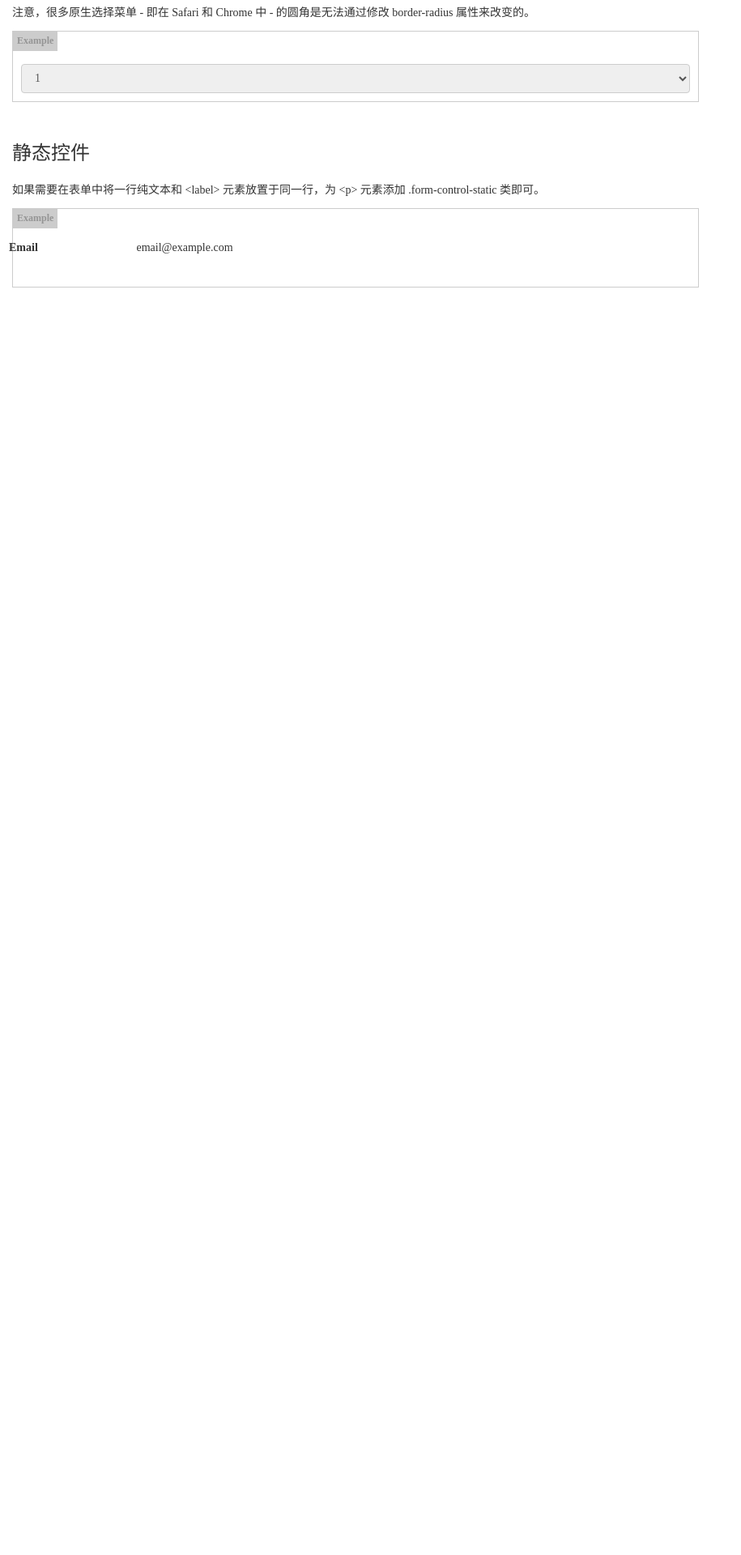
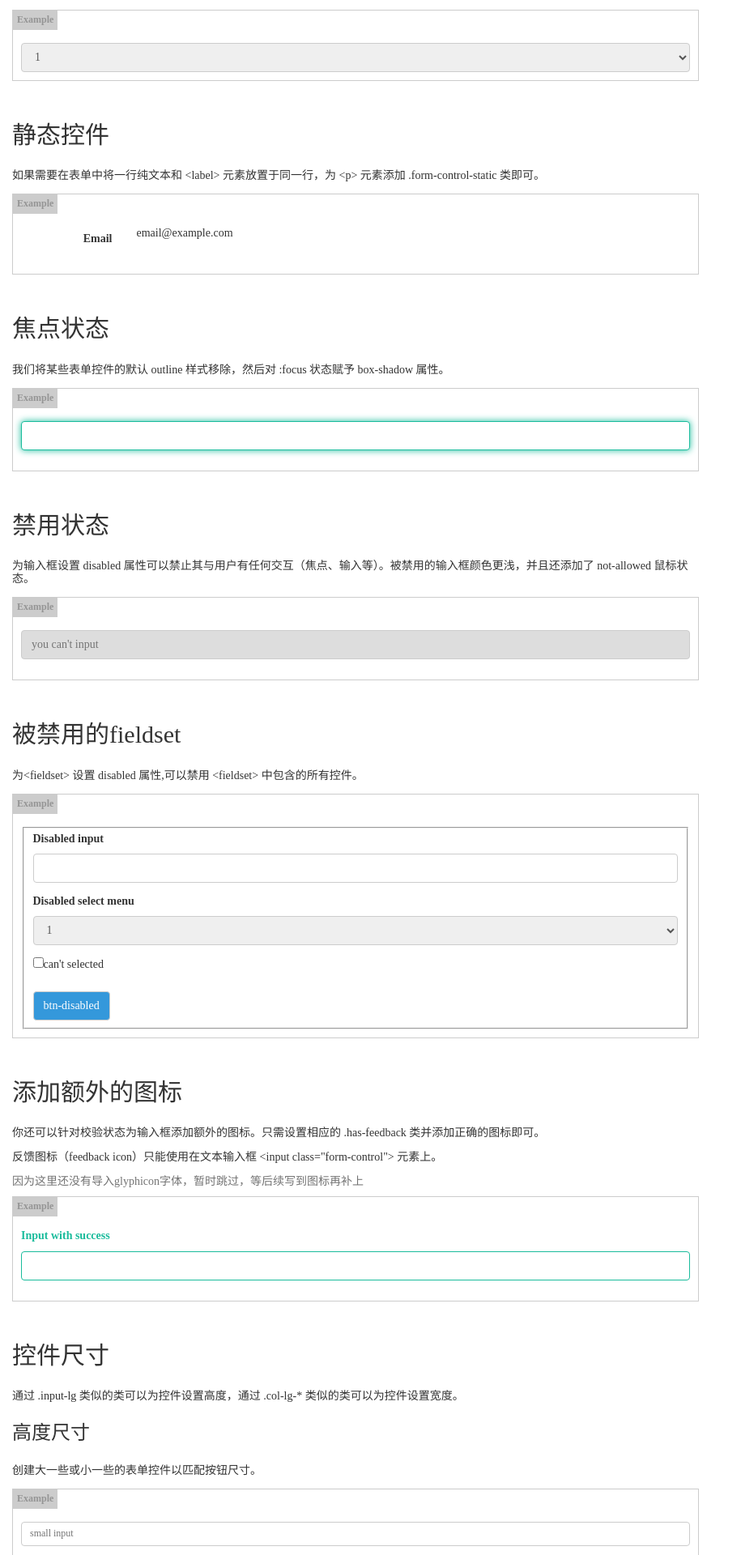
Before and after one commit to muyyi/learnhtml, a PHP site: page /forms.html in a window 1280 px wide. Shown: the part 2520-4440 px from the top of the page at 81% size, without its empty margins (0-915 px from the left). Before the commit the page ends 2875 px from the top, so only its background shows below. Run offline with PHP 8.4, Linux system fonts and the light colour scheme; some libraries are stand-ins or nearby versions.

Commit message:
finish forms

```diff
--- a/bootstrap/bs.css
+++ b/bootstrap/bs.css
@@ -15,6 +15,17 @@ body{
 
 
 /*bootstrap*/
+/*grid*/
+.col-xs-1,.col-xs-2,.col-xs-3,.col-xs-4,.col-xs-5,.col-xs-6,.col-xs-7,.col-xs-8,.col-xs-9,.col-xs-10,.col-xs-11,.col-xs-12,
+.col-sm-1,.col-sm-2,.col-sm-3,.col-sm-4,.col-sm-5,.col-sm-6,.col-sm-7,.col-sm-8,.col-sm-9,.col-sm-10,.col-sm-11,.col-sm-12,
+.col-md-1,.col-md-2,.col-md-3,.col-md-4,.col-md-5,.col-md-6,.col-md-7,.col-md-8,.col-md-9,.col-md-10,.col-md-11,.col-md-12,
+.col-lg-1,.col-lg-2,.col-lg-3,.col-lg-4,.col-lg-5,.col-lg-6,.col-lg-7,.col-lg-8,.col-lg-9,.col-lg-10,.col-lg-11,.col-lg-12
+{
+	position: relative;
+	padding-left: 15px;
+	padding-right: 15px;
+}
+
 
 .container{
 	padding-left: 15px;
@@ -39,14 +50,6 @@ body{
 	clear:both;
 }
 
-div[class^="col-"]{
-	/*如果浮动非替换元素，则要指定一个明确的宽度；否则，它们会尽可能地窄。
-	不应该将float写在这里，会导致小屏幕下响应式失效的问题*/
-	/*float: left;*/
-	position: relative;
-	padding-left: 15px;
-	padding-right: 15px;
-}
 
 /*type*/
 h1,
@@ -153,25 +156,6 @@ textarea.form-control{
 	cursor:pointer;
 }
 
-.btn{
-	display: inline-block;
-	padding: 6px 12px;
-	height: 36px;
-	border: 1px solid #ccc;
-	font-size: 14px;
-	line-height: 20px;
-	border-radius: 4px;
-	text-align: center;
-	cursor: pointer;
-}
-
-.btn-default{
-	background: #fff;
-}
-
-.btn-default:hover{
-	background-color: #e6e6e6;
-}
 
 .input-group div[class^="input-group-"]{
 	display: inline-block;
@@ -187,14 +171,6 @@ textarea.form-control{
 	background: #eee;
 }
 
-.btn-primary{
-	background: #3498DB;
-	color:white;
-}
-
-.btn-primary:hover{
-	background: #2980B9;
-}
 
 .form-horizontal .form-group{
 	margin-left: -15px;
@@ -203,17 +179,25 @@ textarea.form-control{
 	overflow: auto;
 }
 
-.horizontal label{
+.form-horizontal label{
 	text-align: right;
-	line-height: 36px;
+	font-size: 14px;
+	/*7=6+1*/
+	padding-top: 7px;
 }
 
+input.disabled,
+select.disabled,
+button.disabled,
+.disabled input,
+.disabled select,
+.disabled button,
 .checkbox.disabled label{
 	cursor: not-allowed;
 }
 
-.disabled input{
-	cursor: not-allowed;
+input.disabled{
+	background: #ddd;
 }
 
 .checkbox-inline,
@@ -226,6 +210,62 @@ textarea.form-control{
 .form-control-static{
 	display: inline-block;
 	margin-top:0px;
+}
+
+.focusedInput{
+	border: 1px solid #1ABC9C;
+	box-shadow:0 0 8px #1ABC9C;
+}
+
+.help-block{
+	display: block;
+	margin-top: 5px;
+	margin-bottom: 10px;
+	color: #737373;
+}
+
+.has-success{
+	color: #1ABC9C;
+}
+
+.has-success input{
+	border: 1px solid #1ABC9C;
+}
+
+.form-control-feedback{
+	position: absolute;
+}
+
+.input-sm,
+.form-group-sm input,
+.form-group-sm select,
+.form-group-sm button
+{
+	height: 30px;
+	font-size: 12px;
+	line-height: 1.5;
+	padding: 5px 10px;
+}
+
+.input-lg,
+.form-group-lg input,
+.form-group-lg select,
+.form-group-lg button{
+	height: 46px;
+	font-size: 18px;
+	line-height: 1.33;
+	padding: 10px 16px;
+}
+
+.form-group-sm label{
+	font-size: 12px;
+	padding-top: 6px;
+}
+
+.form-group-lg label{
+	font-size: 18px;
+	/*11= 10(padding-top)+1(border-top)*/
+	padding-top: 11px;
 }
 
 /*media*/
@@ -283,6 +323,35 @@ div[class^="col-xs"]{
 	width: 100%;
 }
 
+/*button*/
+.btn{
+	display: inline-block;
+	height: 36px;
+	font-size: 14px;
+	line-height: 20px;
+	padding: 6px 12px;
+	border: 1px solid #ccc;
+	border-radius: 4px;
+	text-align: center;
+	cursor: pointer;
+}
+
+.btn-default{
+	background: #fff;
+}
+
+.btn-default:hover{
+	background-color: #e6e6e6;
+}
+
+.btn-primary{
+	background: #3498DB;
+	color:white;
+}
+
+.btn-primary:hover{
+	background: #2980B9;
+}
 
 /*sm*/
 @media(min-width: 768px){
@@ -290,55 +359,63 @@ div[class^="col-xs"]{
 		width: 750px;
 	}
 
-	div[class^="col-"]{
+	.col-sm-1{
 		float: left;
-	}
-
-	.col-sm-1{
 		width: 8.33%;
 	}
 
 	.col-sm-2{
+		float: left;
 		width: 16.66%;
 	}
 
 	.col-sm-3{
+		float: left;
 		width: 25%;
 	}
 
 	.col-sm-4{
+		float: left;
 		width: 33.33%;
 	}
 
 	.col-sm-5{
+		float: left;
 		width: 41.66%;
 	}
 
 	.col-sm-6{
+		float: left;
 		width: 50%;
 	}
 
 	.col-sm-7{
+		float: left;
 		width: 58.33%;
 	}
 
 	.col-sm-8{
+		float: left;
 		width: 66.66%;
 	}
 
 	.col-sm-9{
+		float: left;
 		width: 75%;
 	}
 
 	.col-sm-10{
+		float: left;
 		width: 83.33%;
 	}
 
 	.col-sm-11{
+		float: left;
 		width: 91.66%;
 	}
 
 	.col-sm-12{
+		float: left;
 		width: 100%;
 	}
 }
@@ -500,55 +577,63 @@ div[class^="col-xs"]{
 		width: 1170px;
 	}
 
-	div[class^="col-"]{
+	.col-lg-1{
 		float: left;
-	}
-
-	.col-lg-1{
 		width: 8.33%;
 	}
 
 	.col-lg-2{
+		float: left;
 		width: 16.66%;
 	}
 
 	.col-lg-3{
+		float: left;
 		width: 25%;
 	}
 
 	.col-lg-4{
+		float: left;
 		width: 33.33%;
 	}
 
 	.col-lg-5{
+		float: left;
 		width: 41.66%;
 	}
 
 	.col-lg-6{
+		float: left;
 		width: 50%;
 	}
 
 	.col-lg-7{
+		float: left;
 		width: 58.33%;
 	}
 
 	.col-lg-8{
+		float: left;
 		width: 66.66%;
 	}
 
 	.col-lg-9{
+		float: left;
 		width: 75%;
 	}
 
 	.col-lg-10{
+		float: left;
 		width: 83.33%;
 	}
 
 	.col-lg-11{
+		float: left;
 		width: 91.66%;
 	}
 
 	.col-lg-12{
+		float: left;
 		width: 100%;
 	}
 }
--- a/bootstrap/forms.html
+++ b/bootstrap/forms.html
@@ -146,9 +146,7 @@
 							<label class="radio-inline disabled"><input type="radio" name="my-radio-inline">3</label>
 						</form>
 					</div>
-				</div>
 
-				<div class="example">
 					<h3>下拉列表（select）</h3>
 					<p>注意，很多原生选择菜单 - 即在 Safari 和 Chrome 中 - 的圆角是无法通过修改 border-radius 属性来改变的。</p>
 					<div class="example-box">
@@ -163,7 +161,7 @@
 				</div>
 
 			<div class="example">
-					<h3>静态控件</h3>
+				<h2>静态控件</h2>
 				<p>如果需要在表单中将一行纯文本和 &lt;label&gt; 元素放置于同一行，为 &lt;p&gt; 元素添加 .form-control-static 类即可。</p>
 				<div class="example-box">
 					<form action="" class="form-horizontal">
@@ -178,8 +176,114 @@
 			</div>
 
 
+			<div class="example">
+				<h2>焦点状态</h2>
+				<p>我们将某些表单控件的默认 outline 样式移除，然后对 :focus 状态赋予 box-shadow 属性。</p>
+				<div class="example-box">
+					<div class="form-group"><input type="text" class="form-control focusedInput"></div>
+				</div>
+			</div>
 
+			<div class="example">
+				<h2>禁用状态</h2>
+				<p>为输入框设置 disabled 属性可以禁止其与用户有任何交互（焦点、输入等）。被禁用的输入框颜色更浅，并且还添加了 not-allowed 鼠标状态。</p>
+				<div class="example-box">
+					<div class="form-group"><input type="text" class="form-control disabled" placeholder="you can't input"></div>
+				</div>
+			</div>
 
+			<div class="example">
+				<h2>被禁用的fieldset</h2>
+				<p>为&lt;fieldset&gt; 设置 disabled 属性,可以禁用 &lt;fieldset&gt; 中包含的所有控件。</p>
+				<div class="example-box">
+					<fieldset class="disabled">
+						<div class="form-group"><label for="">Disabled input</label><input type="text" class="form-control"></div>
+						<div class="form-group"><label for="">Disabled select menu</label><select name="" id="" class="form-control">
+								<option value="">1</option>
+								<option value="">2</option>
+								<option value="">3</option>
+							</select>
+						</div>
+						<div class="form-group checkbox"><label for="">
+								<input type="checkbox">can't selected
+							</label></div>
+						<button class="btn btn-primary">btn-disabled</button>
+					</fieldset>
+				</div>
+			</div>
+
+			<div class="example">
+				<h2>添加额外的图标</h2>
+				<p>你还可以针对校验状态为输入框添加额外的图标。只需设置相应的 .has-feedback 类并添加正确的图标即可。</p>
+				<p>反馈图标（feedback icon）只能使用在文本输入框 &lt;input class="form-control"&gt; 元素上。</p>
+				<span class="help-block">因为这里还没有导入glyphicon字体，暂时跳过，等后续写到图标再补上</span>
+				<div class="example-box">
+					<div class="form-group has-success has-feedback">
+						<label for="">Input with success</label>
+						<input type="text" class="form-control">
+						<span class="glyphicon glyghicon-ok form-control-feedback"></span>
+					</div>
+				</div>
+			</div>
+
+			<div class="example">
+				<h2>控件尺寸</h2>
+				<p>通过 .input-lg 类似的类可以为控件设置高度，通过 .col-lg-* 类似的类可以为控件设置宽度。</p>
+				<h3>高度尺寸</h3>
+				<p>创建大一些或小一些的表单控件以匹配按钮尺寸。</p>
+				<div class="example-box">
+					<form action="">
+						<div class="form-group">
+							<input type="text" class="form-control input-sm" placeholder="small input">
+						</div>
+						<div class="form-group">
+							<input type="text" class="form-control" placeholder="default input">
+						</div>
+						<div class="form-group">
+							<input type="text" class="form-control input-lg" placeholder="large input">
+						</div>
+						<div class="form-group">
+							<select name="" id="" class="form-control input-sm">
+								<option value="">1</option>
+							</select>
+						</div>
+						<div class="form-group">
+							<select name="" id="" class="form-control">
+								<option value="">1</option>
+							</select>
+						</div>
+						<div class="form-group">
+							<select name="" id="" class="form-control input-lg">
+								<option value="">1</option>
+							</select>
+						</div>
+					</form>
+				</div>
+
+				<h3>水平排列的表单组的尺寸</h3>
+				<p>通过添加 .form-group-lg 或 .form-group-sm 类，为 .form-horizontal 包裹的 label 元素和表单控件快速设置尺寸。</p>
+				<div class="example-box">
+					<form action="" class="form-horizontal">
+						<div class="form-group form-group-sm">
+							<label class="col-sm-2" for="">input-sm</label>
+							<div class="col-sm-10"><input type="text" class="form-control" placeholder="input-sm"></div>
+						</div>
+						<div class="form-group form-group-lg">
+							<label class="col-sm-2" for="">input-lg</label>
+							<div class="col-sm-10"><input type="text" class="form-control" placeholder="input-lg"></div>
+						</div>
+					</form>
+				</div>
+
+				<h3>调整列（column）尺寸</h3>
+				<p>用栅格系统中的列（column）包裹输入框或其任何父元素，都可很容易的为其设置宽度。</p>
+				<div class="example-box">
+					<div class="row">
+						<div class="col-xs-2"><input type="text" class="form-control" placeholder=".col-xs-2"></div>
+						<div class="col-xs-3"><input type="text" class="form-control" placeholder=".col-xs-3"></div>
+						<div class="col-xs-4"><input type="text" class="form-control" placeholder=".col-xs-4"></div>
+					</div>
+				</div>
 			</div>
 		</div>
 	</div>
```
Lines whose indentation alone changed are shown as unchanged.
